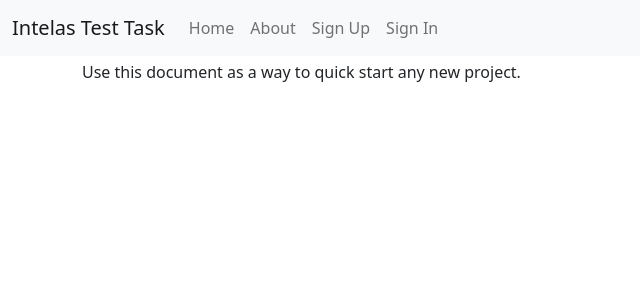
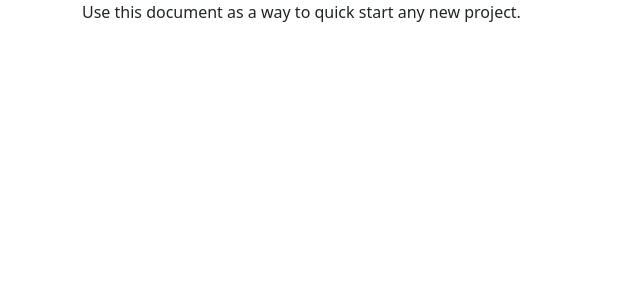
Before and after one commit to ivasio/intelas_test_task, a Django app: page / in a window 1280 px wide. Shown: the top 300 px of the page, without its empty margins (0-640 px from the left). Run offline with Django 3.2, Linux system fonts and the light colour scheme; style sheets or scripts are compiled from the project's sources; parts of the project's set-up code (start-up, migrations or seed data) failed here and were passed over; some libraries are stand-ins or nearby versions.

Commit message:
hide unnecessary stuff

```diff
--- a/config/urls.py
+++ b/config/urls.py
@@ -7,15 +7,6 @@ from django.views.generic import TemplateView
 
 urlpatterns = [
     path("", TemplateView.as_view(template_name="pages/home.html"), name="home"),
-    path(
-        "about/", TemplateView.as_view(template_name="pages/about.html"), name="about"
-    ),
-    # Django Admin, use {% url 'admin:index' %}
-    path(settings.ADMIN_URL, admin.site.urls),
-    # User management
-    path("users/", include("intelas_test_task.users.urls", namespace="users")),
-    path("accounts/", include("allauth.urls")),
-    # Your stuff: custom urls includes go here
 ] + static(settings.MEDIA_URL, document_root=settings.MEDIA_ROOT)
 
 
@@ -40,7 +31,7 @@ if settings.DEBUG:
         ),
         path("500/", default_views.server_error),
     ]
-    if "debug_toolbar" in settings.INSTALLED_APPS:
-        import debug_toolbar
-
-        urlpatterns = [path("__debug__/", include(debug_toolbar.urls))] + urlpatterns
+    # if "debug_toolbar" in settings.INSTALLED_APPS:
+    #     import debug_toolbar
+    #
+    #     urlpatterns = [path("__debug__/", include(debug_toolbar.urls))] + urlpatterns
--- a/intelas_test_task/templates/base.html
+++ b/intelas_test_task/templates/base.html
@@ -36,50 +36,6 @@
 
   <body>
 
-    <div class="mb-1">
-      <nav class="navbar navbar-expand-md navbar-light bg-light">
-        <div class="container-fluid">
-          <button class="navbar-toggler navbar-toggler-right" type="button" data-bs-toggle="collapse" data-bs-target="#navbarSupportedContent" aria-controls="navbarSupportedContent" aria-expanded="false" aria-label="Toggle navigation">
-            <span class="navbar-toggler-icon"></span>
-          </button>
-          <a class="navbar-brand" href="{% url 'home' %}">Intelas Test Task</a>
-
-          <div class="collapse navbar-collapse" id="navbarSupportedContent">
-            <ul class="navbar-nav mr-auto">
-              <li class="nav-item active">
-                <a class="nav-link" href="{% url 'home' %}">Home <span class="visually-hidden">(current)</span></a>
-              </li>
-              <li class="nav-item">
-                <a class="nav-link" href="{% url 'about' %}">About</a>
-              </li>
-              {% if request.user.is_authenticated %}
-                <li class="nav-item">
-                  {# URL provided by django-allauth/account/urls.py #}
-                  <a class="nav-link" href="{% url 'users:detail' request.user.username  %}">{% translate "My Profile" %}</a>
-                </li>
-                <li class="nav-item">
-                  {# URL provided by django-allauth/account/urls.py #}
-                  <a class="nav-link" href="{% url 'account_logout' %}">{% translate "Sign Out" %}</a>
-                </li>
-              {% else %}
-                {% if ACCOUNT_ALLOW_REGISTRATION %}
-              <li class="nav-item">
-                {# URL provided by django-allauth/account/urls.py #}
-                <a id="sign-up-link" class="nav-link" href="{% url 'account_signup' %}">{% translate "Sign Up" %}</a>
-              </li>
-              {% endif %}
-                <li class="nav-item">
-                  {# URL provided by django-allauth/account/urls.py #}
-                  <a id="log-in-link" class="nav-link" href="{% url 'account_login' %}">{% translate "Sign In" %}</a>
-                </li>
-              {% endif %}
-            </ul>
-          </div>
-        </div>
-      </nav>
-
-    </div>
-
     <div class="container">
 
       {% if messages %}
```
